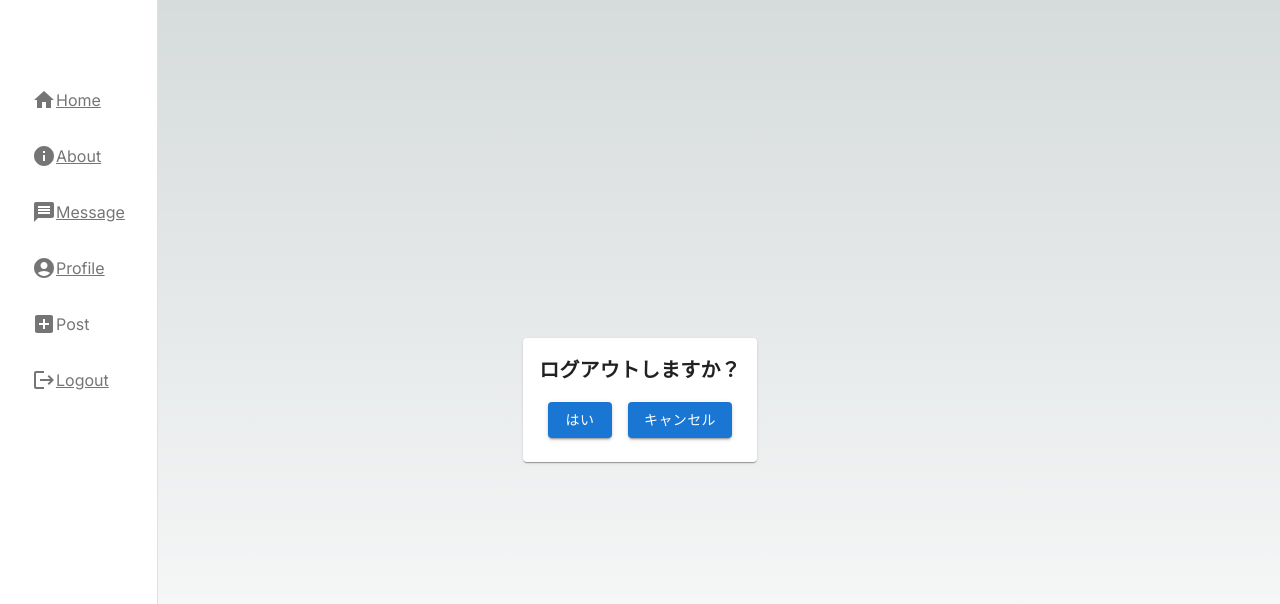
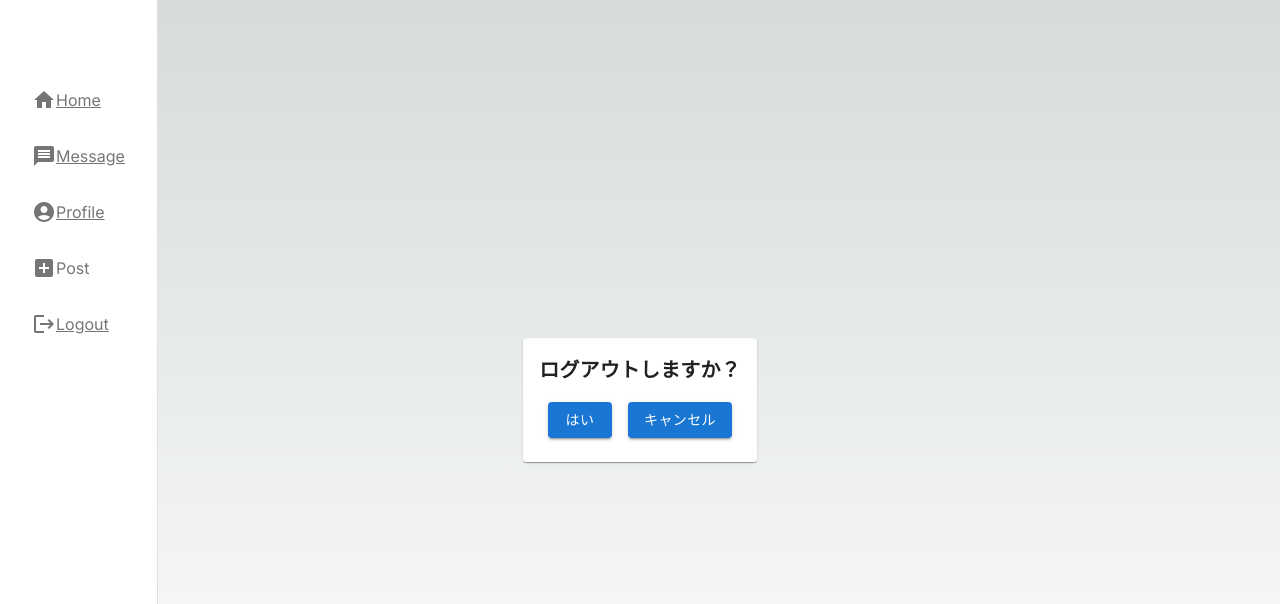
Before and after one commit to Tayuchi/TESNS, a Next.js app: page /logout in a window 1280 px wide. Shown: the top 604 px of the page. Built offline with nearby package versions, Linux system fonts and the light colour scheme; no server answers.

Commit message:
deleted about

```diff
--- a/src/libs/components/layouts/SideBar.tsx
+++ b/src/libs/components/layouts/SideBar.tsx
@@ -52,14 +52,6 @@ const SideBar = () => {
             <ListItem>
               <ListItemButton>
                 <ListItemIcon>
-                  <InfoIcon />
-                  <Link href='/home' color="inherit">About</Link>
-                </ListItemIcon>
-              </ListItemButton>
-            </ListItem>
-            <ListItem>
-              <ListItemButton>
-                <ListItemIcon>
                   <MessageIcon />
                   <Link href='/home' color="inherit">Message</Link>
                 </ListItemIcon>
```
